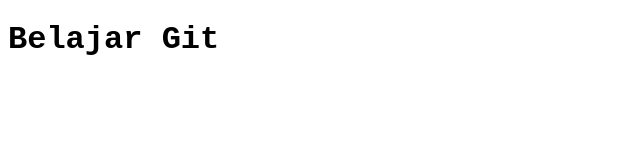
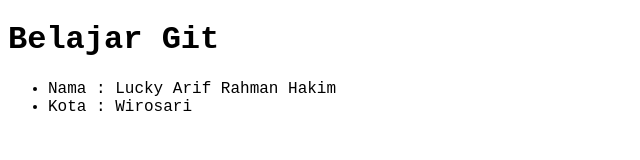
Before and after one commit to No969name/belajar-remote, a plain HTML site: page index.html in a window 1280 px wide. Shown: the whole page, without its empty margins (0-640 px from the left). Drawn offline with Linux system fonts and the light colour scheme.

Commit message:
Menambah nama dan kota

```diff
--- a/index.html
+++ b/index.html
@@ -10,6 +10,10 @@
   </head>
   <body>
     <h1>Belajar Git</h1>
+    <ul>
+      <li>Nama : Lucky Arif Rahman Hakim</li>
+      <li>Kota : Wirosari</li>
+    </ul>
 
     <script src="script.js" type="text/javascript"></script>
   </body>
```
